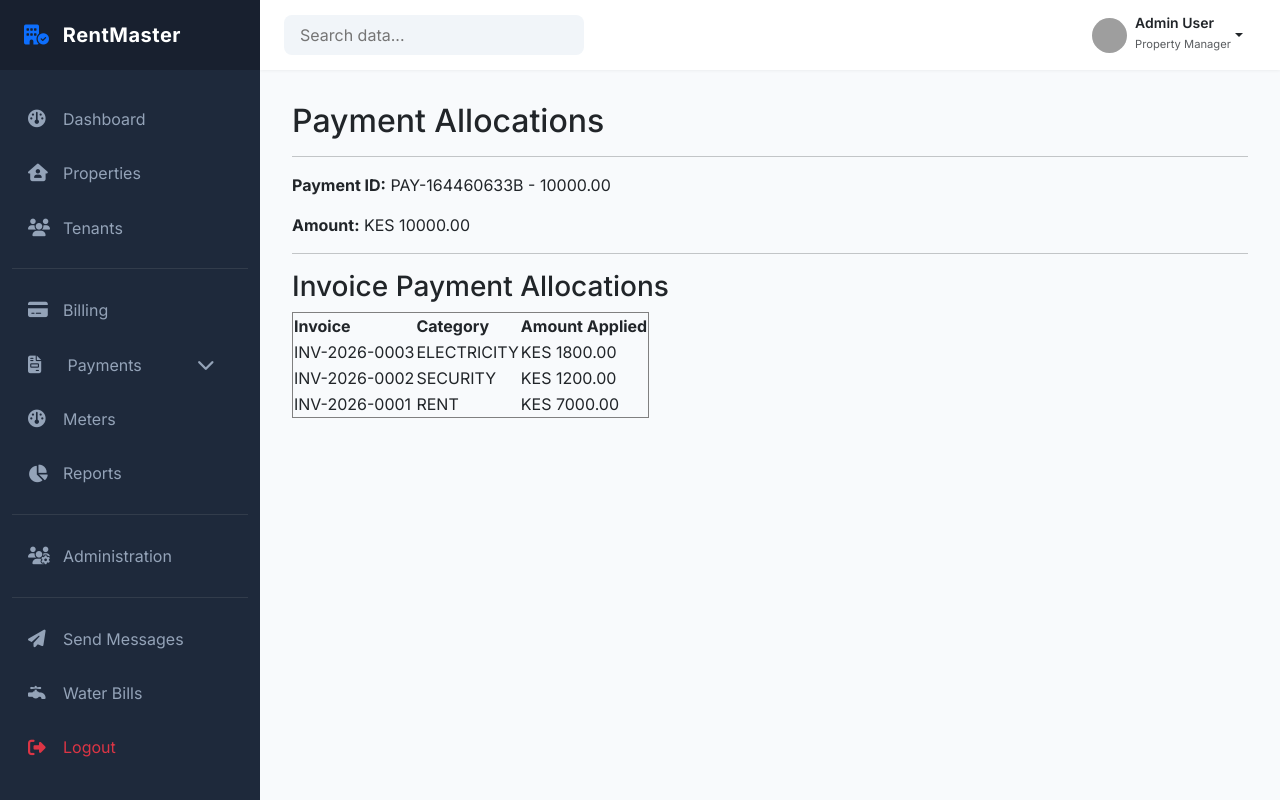
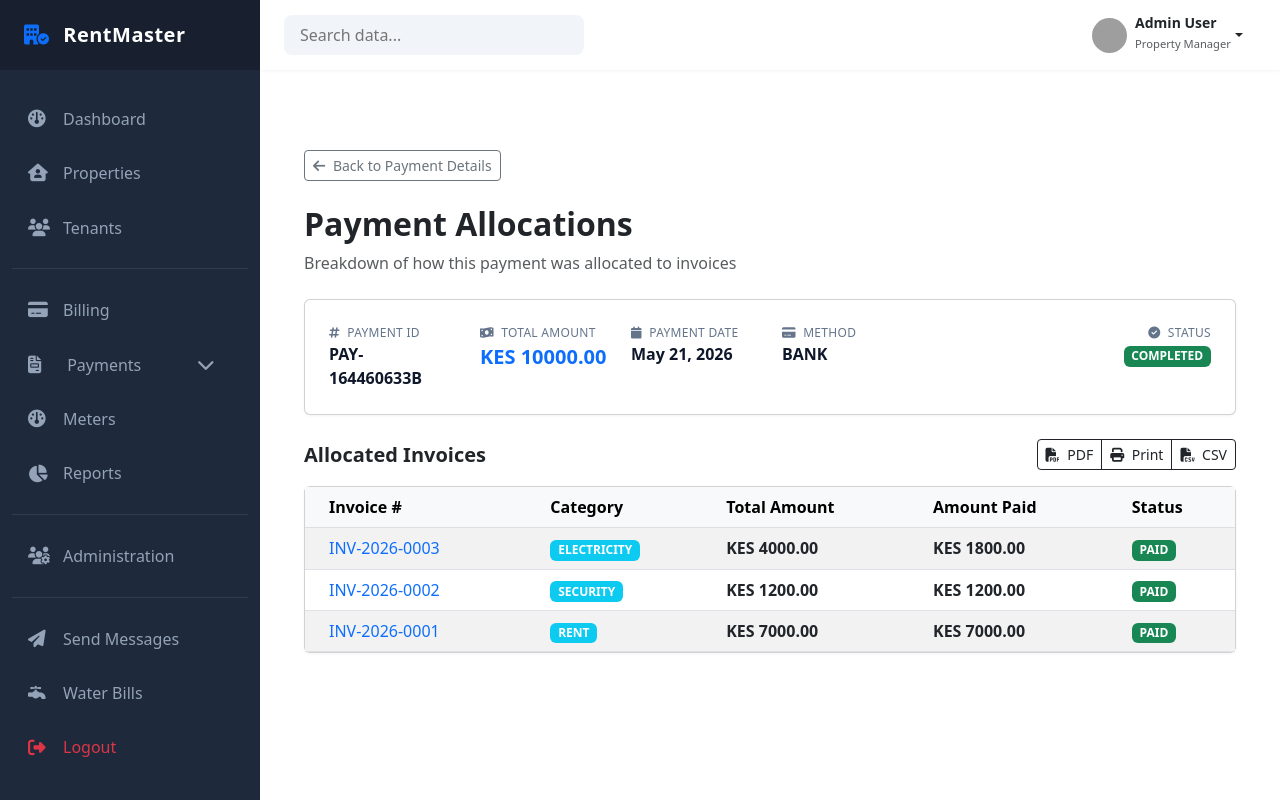
Before and after one commit to LAFlame694/RS_694, a Django app: page /finance/payments/1/allocations/ in a window 1280 px wide. Run offline with Django 5.2, Linux system fonts and the light colour scheme; a user stored in the database is signed in; data comes from the database, SQL or seed files in the repository; both versions use the stored data as it was after the commit; some libraries are stand-ins or nearby versions; grey boxes are pictures that could not be loaded.

Commit message:
finalised the payment allocations UI

```diff
--- a/finance/models.py
+++ b/finance/models.py
@@ -98,6 +98,13 @@ class LedgerEntry(models.Model):
         if not self.reference_code:
             self.reference_code = self.generate_reference_code()
         super().save(*args, **kwargs)
+
+    def entry_type_badge_class(self):
+        if self.entry_type == LedgerEntryType.CREDIT:
+            return "success"
+        if self.entry_type == LedgerEntryType.CHARGE:
+            return "danger"
+        return "secondary"
 
     def generate_reference_code(self):
         return f"LE-{uuid.uuid4().hex[:10].upper()}"
--- /dev/null
+++ b/static/payments/css/payment_allocations.css
@@ -0,0 +1,41 @@
+body {
+    background-color: #f8fafc;
+    font-family: 'Inter', sans-serif;
+    color: #1e293b;
+}
+
+.card {
+    border: 1px solid #e2e8f0;
+    border-radius: 12px;
+    box-shadow: 0 1px 3px rgba(0, 0, 0, 0.05);
+}
+
+.card-header {
+    background-color: #ffffff;
+    border-bottom: 1px solid #e2e8f0;
+}
+
+.badge-status {
+    padding: 0.4em 0.8em;
+    border-radius: 6px;
+    font-weight: 500;
+}
+
+.badge-paid { background-color: #dcfce7; color: #166534; }
+.badge-part-paid { background-color: #fef3c7; color: #92400e; }
+.badge-category { background-color: #f1f5f9; color: #475569; }
+
+.metadata-label {
+    color: #64748b;
+    font-size: 0.75rem;
+    text-transform: uppercase;
+    letter-spacing: 0.025em;
+    display: block;
+}
+
+.metadata-value {
+    font-weight: 600;
+    color: #0f172a;
+}
+
+.btn-action { font-size: 0.85rem; }
--- a/templates/payments/payment_allocations.html
+++ b/templates/payments/payment_allocations.html
@@ -1,67 +1,168 @@
-{% extends "dashboard/base_dashboard.html" %}
+{% extends 'dashboard/base_dashboard.html' %}
+
+{% block title %}PaymentAllocations | Rental Management{% endblock %}
+
+{% load static %}
+
+{% block extra_css %}
+<!-- Custom CSS for Search Tenant -->
+<link
+  rel="stylesheet"
+  href="{% static 'payments/css/payment_allocations.css' %}"
+/>
+
+<!-- Google Fonts: Inter -->
+<link
+  href="https://fonts.googleapis.com/css2?family=Inter:wght@300;400;500;600;700&display=swap"
+  rel="stylesheet"
+/>
+
+<!-- Bootstrap 5 CSS -->
+<link
+  href="https://cdn.jsdelivr.net/npm/bootstrap@5.3.0/dist/css/bootstrap.min.css"
+  rel="stylesheet"
+/>
+
+<!-- Font Awesome -->
+<link
+  rel="stylesheet"
+  href="https://cdnjs.cloudflare.com/ajax/libs/font-awesome/6.4.0/css/all.min.css"
+/>
+{% endblock %}
 
 {% block content %}
+<div class="container py-5">
+  <!-- Navigation -->
+  <div class="mb-4">
+    <a href="#" class="btn btn-outline-secondary btn-sm">
+      <i class="fa-solid fa-arrow-left me-1"></i> Back to Payment Details
+    </a>
+  </div>
 
-<h2>Payment Allocations</h2>
+  <!-- Header -->
+  <header class="mb-4">
+    <h2 class="fw-bold">Payment Allocations</h2>
+    <p class="text-muted">
+      Breakdown of how this payment was allocated to invoices
+    </p>
+  </header>
 
-<hr>
+  <!-- Payment Summary Card -->
+  <div class="card mb-4">
+    <div class="card-body p-4">
+      <div class="row g-4">
+        <div class="col-md-2">
+          <span class="metadata-label"
+            ><i class="fa-solid fa-hashtag me-1"></i> Payment ID</span
+          >
+          <div class="metadata-value">{{ payment.reference_code }}</div>
+        </div>
+        <div class="col-md-2">
+          <span class="metadata-label"
+            ><i class="fa-solid fa-money-bill-wave me-1"></i> Total Amount</span
+          >
+          <div class="metadata-value text-primary fs-5">KES {{ payment.amount }}</div>
+        </div>
+        <div class="col-md-2">
+          <span class="metadata-label"
+            ><i class="fa-solid fa-calendar me-1"></i> Payment Date</span
+          >
+          <div class="metadata-value">{{ payment.payment_date }}</div>
+        </div>
+        <div class="col-md-3">
+          <span class="metadata-label"
+            ><i class="fa-solid fa-credit-card me-1"></i> Method</span
+          >
+          <div class="metadata-value">{{ payment.method }}</div>
+        </div>
+        <div class="col-md-3 text-md-end">
+          <span class="metadata-label"
+            ><i class="fa-solid fa-circle-check me-1"></i> Status</span
+          >
+          <div>
+            <span class="badge badge-status bg-success">{{ payment.status }}</span>
+          </div>
+        </div>
+      </div>
+    </div>
+  </div>
 
-<p>
-    <strong>Payment ID:</strong>
-    {{ payment }}
-</p>
+  <!-- Toolbar -->
+  <div class="d-flex justify-content-between align-items-center mb-3">
+    <h5 class="mb-0 fw-semibold">Allocated Invoices</h5>
+    <div class="btn-group">
+      <button class="btn btn-sm btn-outline-dark btn-action">
+        <i class="fa-solid fa-file-pdf me-1"></i> PDF
+      </button>
+      <button class="btn btn-sm btn-outline-dark btn-action">
+        <i class="fa-solid fa-print me-1"></i> Print
+      </button>
+      <button class="btn btn-sm btn-outline-dark btn-action">
+        <i class="fa-solid fa-file-csv me-1"></i> CSV
+      </button>
+    </div>
+  </div>
 
-<p>
-    <strong>Amount:</strong>
-    KES {{ payment.amount }}
-</p>
-
-<hr>
-
-<h3>Invoice Payment Allocations</h3>
-
+  <!-- Allocations Table -->
    {% if payment_allocations %}
-
-<table border="1">
-
-    <thead>
+  <div class="card">
+    <div class="table-responsive">
+      <table class="table table-striped table-hover align-middle mb-0">
+        <thead class="table-light">
           <tr>
-            <th>Invoice</th>
+            <th class="ps-4">Invoice #</th>
             <th>Category</th>
-            <th>Amount Applied</th>
+            <th>Total Amount</th>
+            <th>Amount Paid</th>
+            <th>Status</th>
           </tr>
         </thead>
-
         <tbody>
-
             {% for allocation in payment_allocations %}
-
           <tr>
-
+            <td class="ps-4 fw-medium text-primary">{{ allocation.invoice.invoice_number }}</td>
+            <td><span class="badge bg-info">{{ allocation.invoice.category }}</span></td>
+            <td class="fw-bold">KES {{ allocation.invoice.total_amount }}</td>
+            <td class="fw-bold">KES {{ allocation.amount_applied }}</td>
             <td>
-                {{ allocation.invoice.invoice_number }}
+                {% if allocation.invoice.status == "PAID" %}
+                <span class="badge badge-status bg-success">
+                    {{ allocation.invoice.status }}
+                </span>
+                {% elif allocation.invoice.status == "PARTIAL" %}
+                <span class="badge badge-status bg-warning">
+                    {{ allocation.invoice.status }}
+                </span>
+                {% else %}
+                <span class="badge badge-status bg-secondary">
+                    {{ allocation.invoice.status }}
+                </span>
+                {% endif %}
             </td>
-
-            <td>
-                {{ allocation.invoice.category }}
-            </td>
-
-            <td>
-                KES {{ allocation.amount_applied }}
-            </td>
-
           </tr>
-
             {% endfor %}
-
         </tbody>
-
       </table>
-
+    </div>
+  </div>
     {% else %}
-
-<p>No payment allocations found.</p>
-
+    <div class="card p-5 text-center mt-4">
+        <div class="text-secondary mb-3"><i class="fa-solid fa-file-circle-xmark fa-3x"></i></div>
+        <h5 class="fw-bold">No payment allocations found</h5>
+        <p class="text-muted">This payment has not been allocated to any invoices yet.</p>
+    </div>
     {% endif %}
 
+  <!-- Empty State (Uncomment to view) -->
+  <!--
+    <div class="card p-5 text-center mt-4">
+        <div class="text-secondary mb-3"><i class="fa-solid fa-file-circle-xmark fa-3x"></i></div>
+        <h5 class="fw-bold">No payment allocations found</h5>
+        <p class="text-muted">This payment has not been allocated to any invoices yet.</p>
+    </div>
+    -->
+</div>
+
+<!-- Bootstrap 5 JS -->
+<script src="https://cdn.jsdelivr.net/npm/bootstrap@5.3.0/dist/js/bootstrap.bundle.min.js"></script>
 {% endblock %}
```
Also changed, not shown: try.html (+70 -77 lines), try1.html (+21 -54 lines), db.sqlite3, 2 other files. Lines whose indentation alone changed are shown as unchanged.
